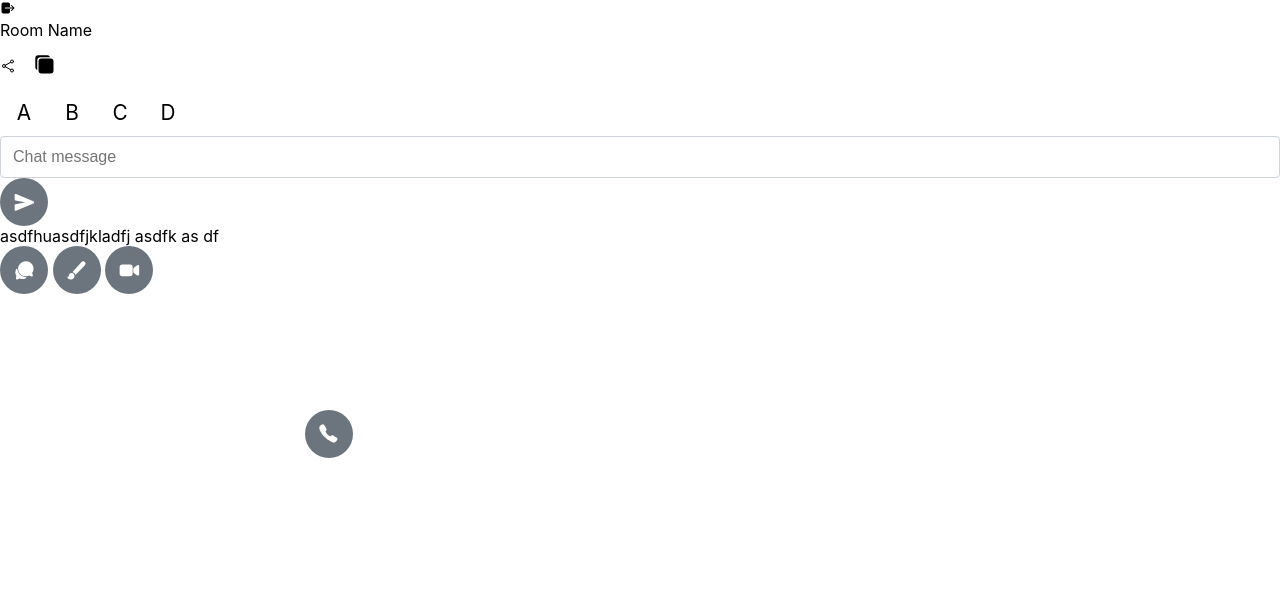
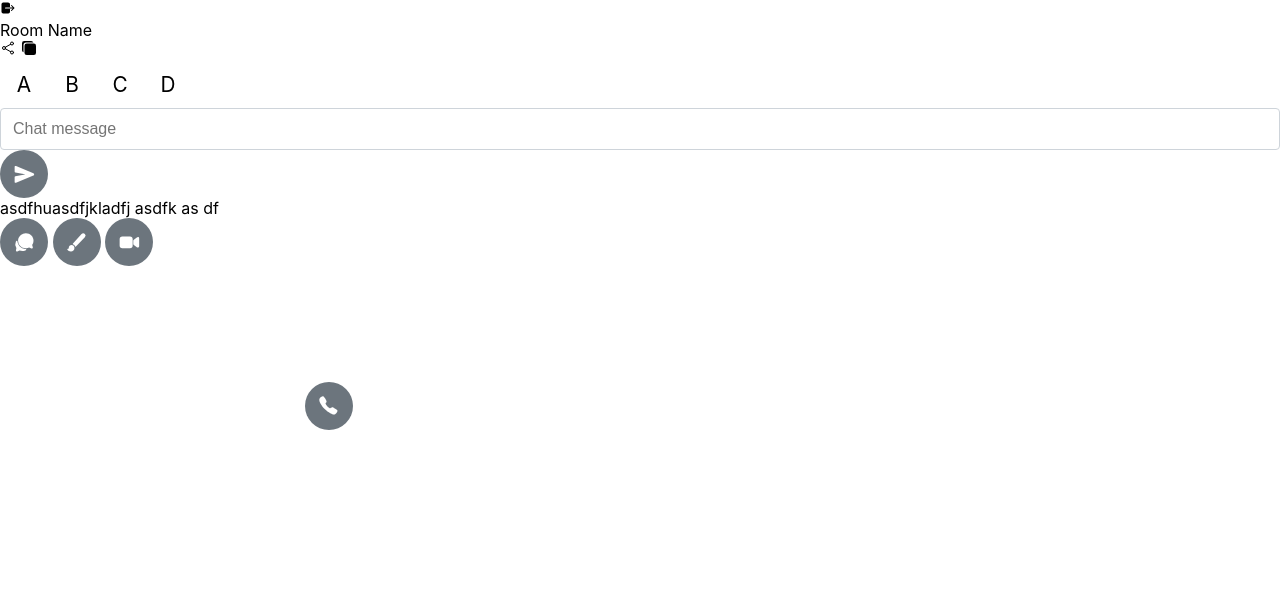
Before and after one commit to Debugger-Buam/Funkgeraet, a website built with webpack: page client/static/index.html in a window 1280 px wide. Built offline with nearby package versions, Linux system fonts and the light colour scheme.

Commit message:
Minor style fixes

```diff
--- a/client/src/Room/room.scss
+++ b/client/src/Room/room.scss
@@ -13,7 +13,6 @@ $desktopChatWidth: 30rem;
   display: grid;
   height: 100vh;
   width: 100vw;
-  grid-gap: 0.1rem;
   grid-template-rows: $headerHeight $attendeesHeight 1fr;
 
   #header {
--- a/client/static/index.html
+++ b/client/static/index.html
@@ -53,7 +53,7 @@
             <ion-icon name="share-social-outline"></ion-icon>
           </span>
 
-          <span id="copy-room-button" class="icon-button">
+          <span id="copy-room-button">
             <ion-icon name="copy"></ion-icon>
           </span>
         </div>
```
